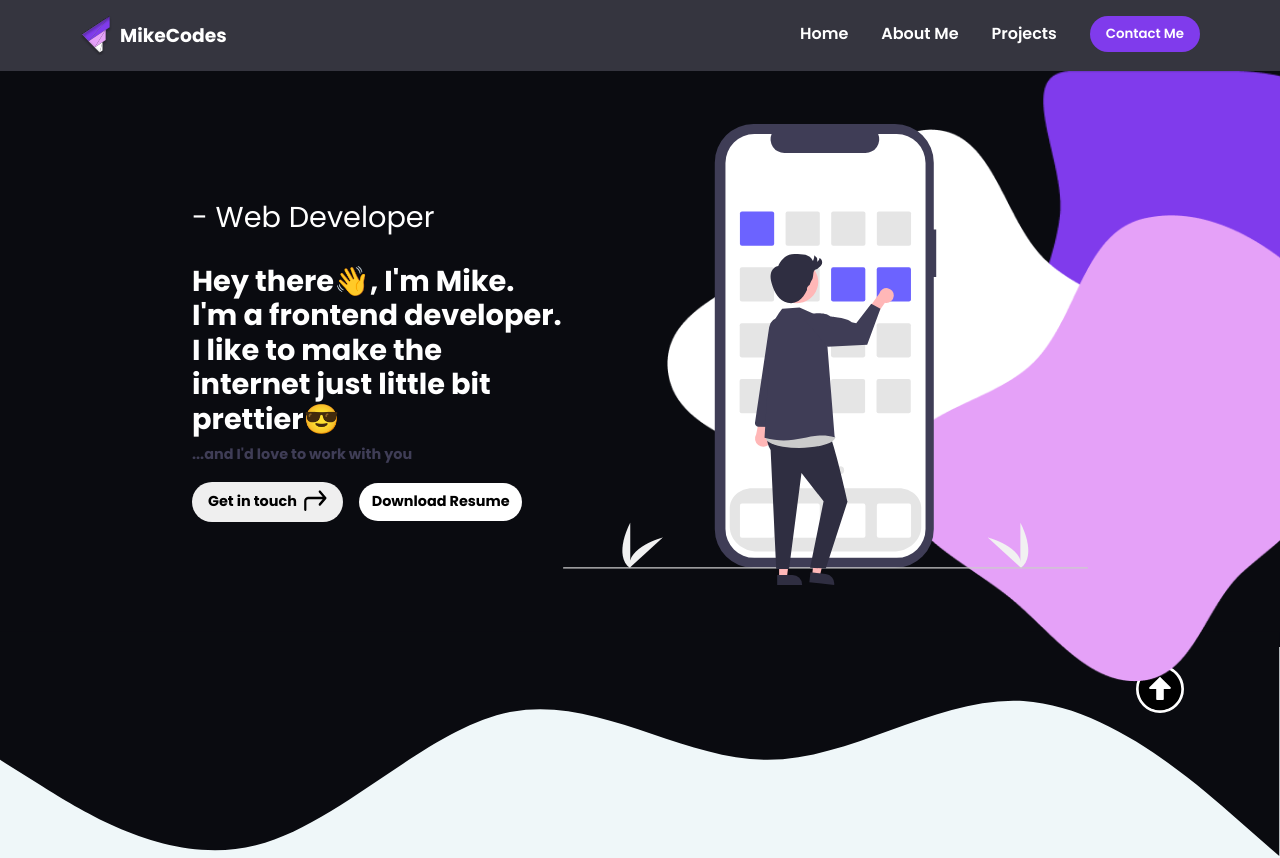
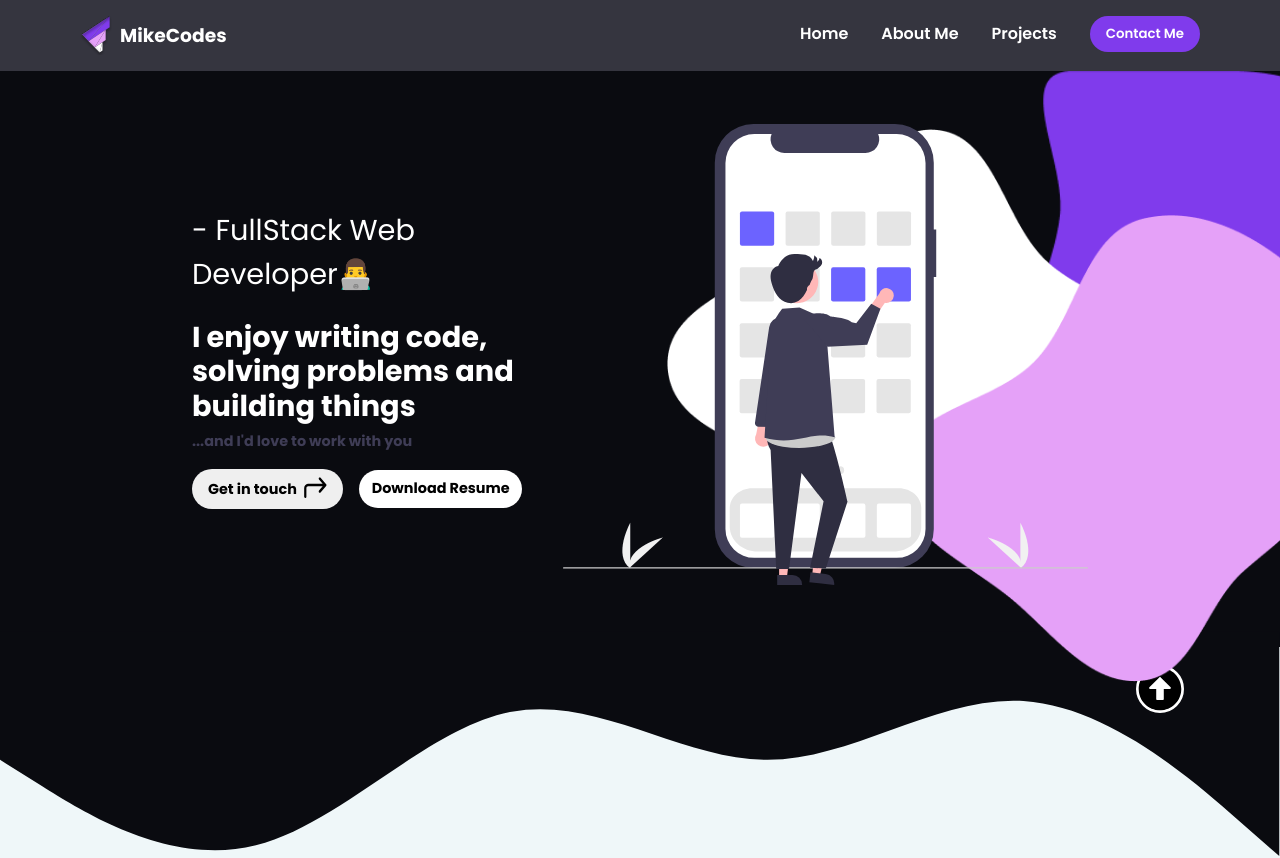
Before and after one commit to mikeyxx/my_portfolio, a React (Create React App) app: page / in a window 1280 px wide. Shown: the top 858 px of the page. Built offline with nearby package versions, Linux system fonts and the light colour scheme.

Commit message:
Updated Job title and Intro

```diff
--- a/src/Sections/Hero/index.js
+++ b/src/Sections/Hero/index.js
@@ -195,10 +195,9 @@ const HeroSection = () => {
 
       <MainContent>
         <LeftBlock>
-          <Title>- Web Developer</Title>
+          <Title>- FullStack Web Developer👨‍💻</Title>
           <Intro>
-            Hey there👋, I'm Mike. I'm a frontend developer. I like to make the
-            internet just little bit prettier😎
+            I enjoy writing code, solving problems and building things
           </Intro>
           <SubText>...and I'd love to work with you </SubText>
           <ContactContainer>
@@ -209,7 +208,7 @@ const HeroSection = () => {
               </CTA>
             </a>
             <a
-              href="https://registry.jsonresume.org/mikeyxx/"
+              href="https://drive.google.com/file/d/1vdn3eyTmG68SVBJZ_V7ulr-8jTkbbRCm/view?usp=sharing"
               target="_blank"
               className="resume"
             >
```
